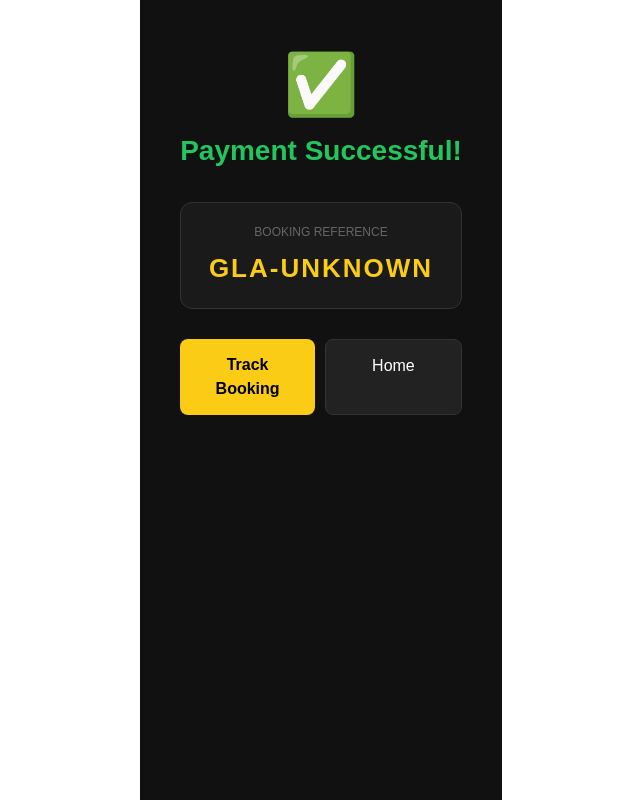
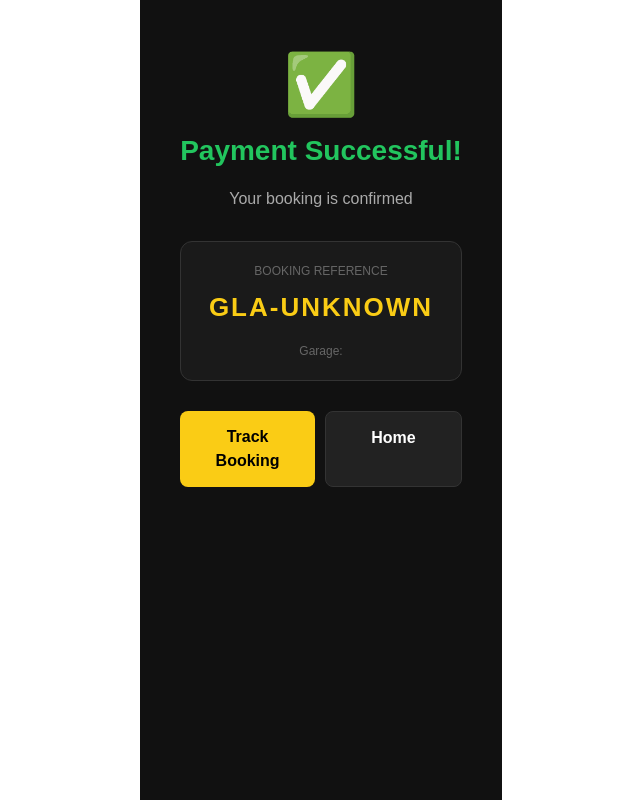
Before and after one commit to ayaan41/ai-garage, a Next.js app: page /success in a window 1280 px wide. Shown: the whole page, without its empty margins (319-959 px from the left). Built offline with nearby package versions, Linux system fonts and the light colour scheme.

Commit message:
Fix success page Suspense error - final fix

```diff
--- a/src/app/success/page.tsx
+++ b/src/app/success/page.tsx
@@ -1,21 +1,34 @@
 "use client";
+import { Suspense } from "react";
 import { useSearchParams } from "next/navigation";
 import Link from "next/link";
-export default function SuccessPage() {
+
+function SuccessContent() {
   const searchParams = useSearchParams();
   const bookingRef = searchParams.get("booking_ref") || "GLA-UNKNOWN";
+  const garage = searchParams.get("garage") || "";
   return (
     <div style={{ padding: "40px", maxWidth: "600px", margin: "0 auto", color: "white", background: "#111", minHeight: "100vh", textAlign: "center" }}>
       <div style={{ fontSize: "60px" }}>✅</div>
       <h1 style={{ fontSize: "28px", fontWeight: "bold", color: "#22c55e" }}>Payment Successful!</h1>
+      <p style={{ marginTop: "15px", color: "#aaa" }}>Your booking is confirmed</p>
       <div style={{ marginTop: "30px", padding: "20px", border: "1px solid #333", borderRadius: "12px", background: "#1a1a1a" }}>
         <p style={{ fontSize: "12px", color: "#666" }}>BOOKING REFERENCE</p>
         <p style={{ fontSize: "26px", fontWeight: "bold", color: "#facc15", marginTop: "8px", letterSpacing: "2px" }}>{bookingRef}</p>
+        <p style={{ fontSize: "12px", color: "#666", marginTop: "15px" }}>Garage: {garage.slice(0,8).toUpperCase()}</p>
       </div>
       <div style={{ marginTop: "30px", display: "flex", gap: "10px" }}>
         <Link href={`/track/${bookingRef}`} style={{ flex: 1, padding: "14px", background: "#facc15", color: "black", fontWeight: "bold", borderRadius: "8px", textDecoration: "none" }}>Track Booking</Link>
-        <Link href="/" style={{ flex: 1, padding: "14px", background: "#222", color: "white", borderRadius: "8px", border: "1px solid #333", textDecoration: "none" }}>Home</Link>
+        <Link href="/" style={{ flex: 1, padding: "14px", background: "#222", color: "white", fontWeight: "bold", borderRadius: "8px", border: "1px solid #333", textDecoration: "none" }}>Home</Link>
       </div>
     </div>
   );
 }
+
+export default function SuccessPage() {
+  return (
+    <Suspense fallback={<div style={{ padding: "40px", color: "white", background: "#111", minHeight: "100vh", textAlign: "center" }}>Loading...</div>}>
+      <SuccessContent />
+    </Suspense>
+  );
+}
```
